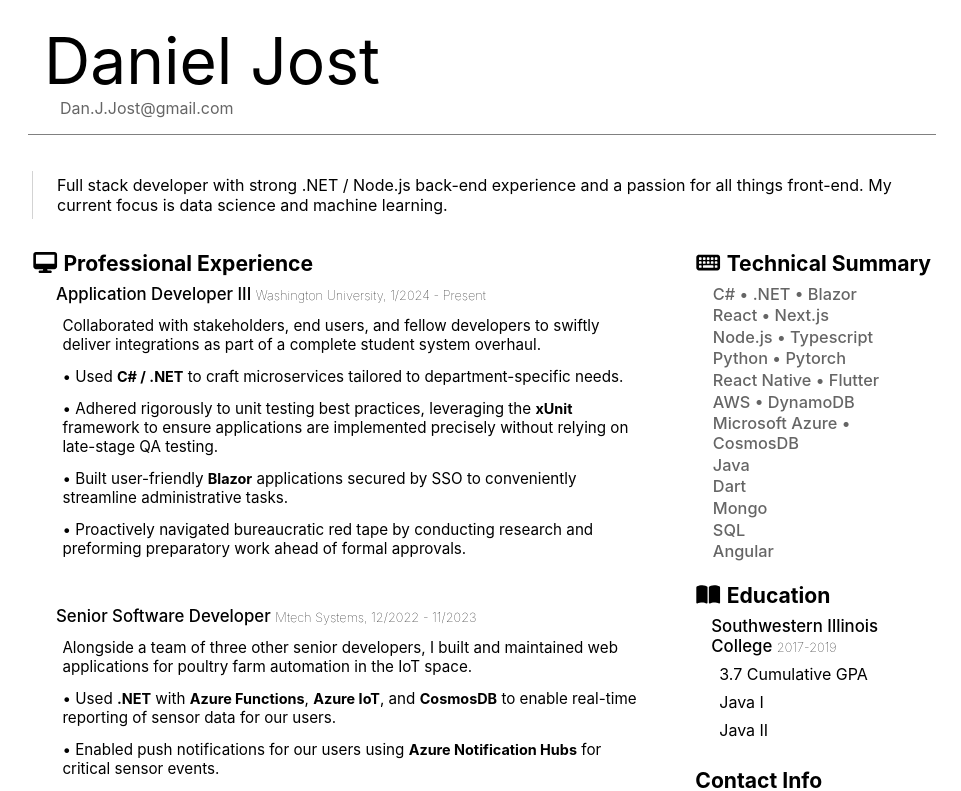
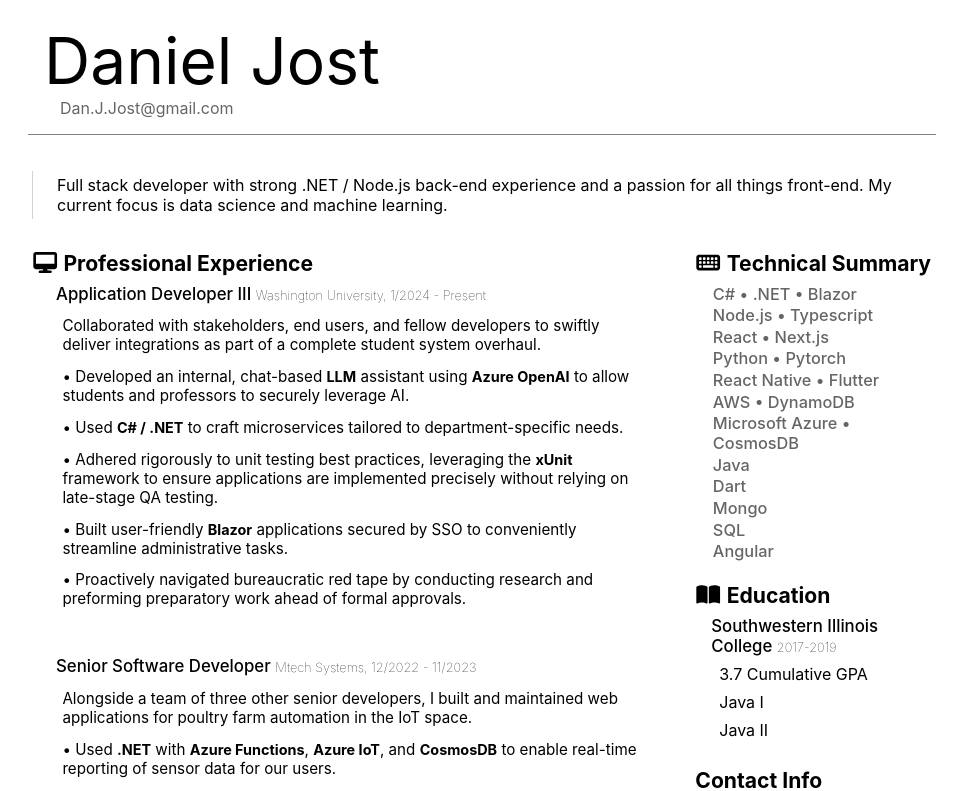
Before and after one commit to danjjost/DansResume, a Next.js app: page / in a window 1280 px wide. Shown: the top 791 px of the page, without its empty margins (158-1119 px from the left). Built offline with nearby package versions, Linux system fonts and the light colour scheme.

Commit message:
Update professional experience

```diff
--- a/src/resume/ProfessionalExperience.js
+++ b/src/resume/ProfessionalExperience.js
@@ -50,6 +50,11 @@ const WashUAppDeveloper = () => (
       Collaborated with stakeholders, end users, and fellow developers to
       swiftly deliver integrations as part of a complete student system
       overhaul.
+    </ListItem>
+    <ListItem>
+      • Developed an internal, chat-based <InLineTechStack>LLM</InLineTechStack>{" "}
+      assistant using <InLineTechStack>Azure OpenAI</InLineTechStack> to allow
+      students and professors to securely leverage AI.
     </ListItem>
     <ListItem>
       • Used <InLineTechStack>C# / .NET</InLineTechStack> to craft microservices
--- a/src/resume/TechnicalSummary.js
+++ b/src/resume/TechnicalSummary.js
@@ -23,8 +23,8 @@ export default function TechnicalSummary() {
       </Title>
       <Indented>
         <Skill>C# • .NET • Blazor</Skill>
+        <Skill>Node.js • Typescript</Skill>
         <Skill>React • Next.js</Skill>
-        <Skill>Node.js • Typescript</Skill>
         <Skill>Python • Pytorch</Skill>
         <Skill>React Native • Flutter</Skill>
         <Skill>AWS • DynamoDB</Skill>
```
